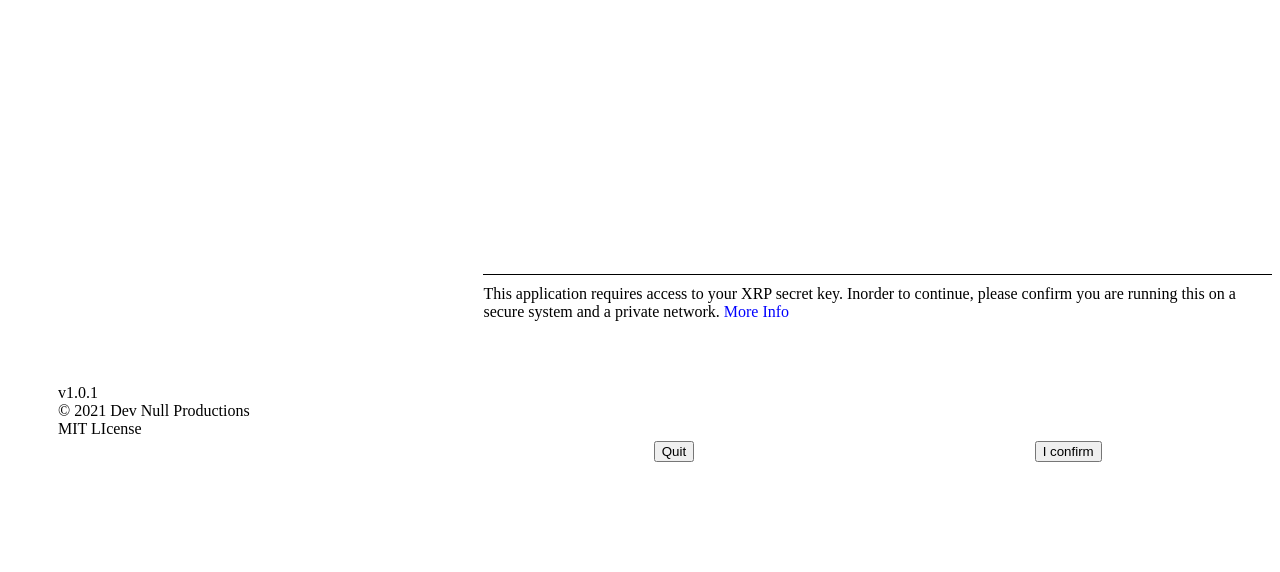
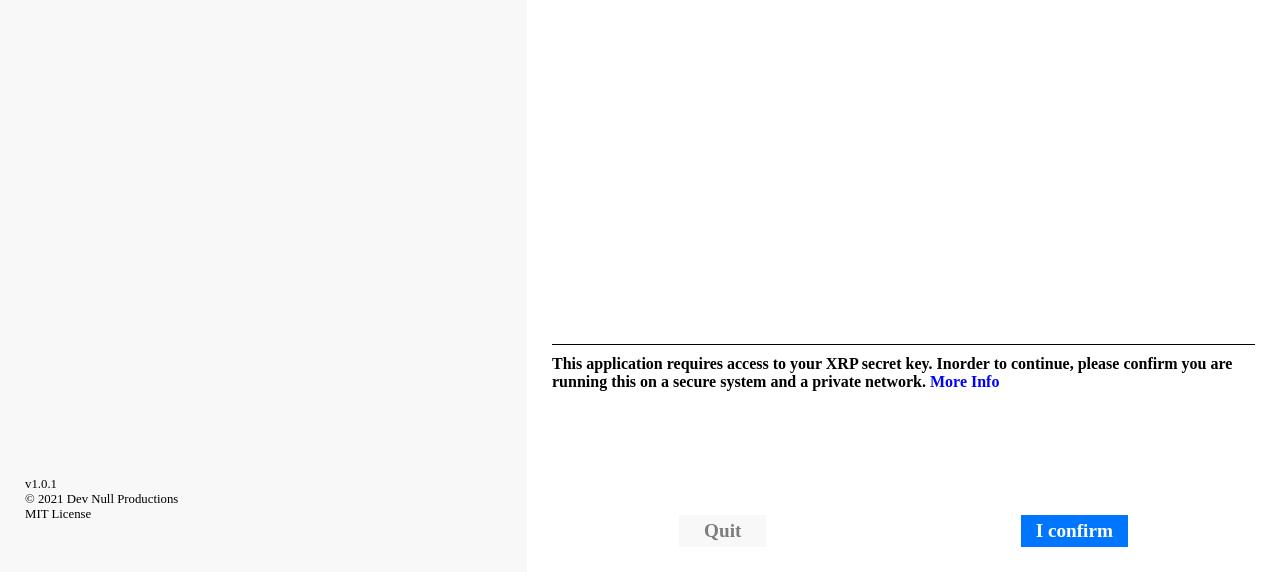
Before and after one commit to DevNullProd/flexrp, an Electron app: page html/splash.html in a window 1280 px wide. Shown: the part 228-800 px from the top of the page. Drawn offline with Linux system fonts and the light colour scheme; a web font is replaced by a local one.

Commit message:
Style new splash and security windows

```diff
--- /dev/null
+++ b/css/common.css
@@ -0,0 +1,13 @@
+@font-face {
+  font-family: "DMSans";
+  src: url("../fonts/DMSans-Regular.ttf") format("truetype");
+}
+
+@font-face {
+  font-family: "Poppins";
+  src: url("../fonts/Poppins-Regular.ttf") format("truetype");
+}
+
+body{
+  margin: 0;
+}
--- a/css/splash.css
+++ b/css/splash.css
@@ -6,42 +6,85 @@
 #splash_left{
   display: flex;
   flex-direction: column;
-  flex-basis: 40%;
-  justify-content: center;
-  padding: 50px;
+  flex-basis: 60%;
+  padding: 0 25px;
+  background: #F8F8F8;
 }
 
 #splash_right{
   display: flex;
   flex-direction: column;
-  justify-content: center;
+  padding: 0 25px;
 }
 
 #splash_logo{
-  flex-basis: 70%
+  font-family: DMSans;
+  font-size: 2.5rem;
+  font-weight: bold;
+  margin-top: 100px;
 }
 
 #splash_logo img{
   width: 20%;
+  vertical-align: middle;
+  margin-right: 5px;
+}
+
+#splash_title{
+  vertical-align: middle;
+}
+
+#splash_info{
+  font-family: Poppins;
+  font-size: 0.8rem;
+  margin-top: auto;
+  margin-bottom: 50px;
 }
 
 #splash_tagline{
-  flex-basis: 50%;
   text-align: center;
+  font-family: Poppins;
+  margin-top: 125px;
 }
 
 #splash_security{
   flex-basis: 20%;
   border-top: 1px solid black;
   padding-top: 10px;
+  font-family: DMSans;
+  font-weight: bold;
+  margin-top: auto;
 }
 
 #splash_controls{
   display: flex;
   justify-content: space-around;
+  margin-bottom: 25px;
 }
 
 #splash_security_moreinfo{
   color: blue;
   cursor: pointer;
 }
+
+#splash_quit{
+  border: 0;
+  background: #F8F8F8;
+  color: #7C7C7C;
+  cursor: pointer;
+  font-family: DMSans;
+  font-size: 1.2rem;
+  font-weight: bold;
+  padding: 5px 25px;
+}
+
+#splash_confirm{
+  border: 0;
+  background: #0076FF;
+  color: white;
+  cursor: pointer;
+  font-family: DMSans;
+  font-size: 1.2rem;
+  font-weight: bold;
+  padding: 5px 15px;
+}
--- a/html/splash.html
+++ b/html/splash.html
@@ -7,6 +7,7 @@
     <meta charset="UTF-8">
     <meta http-equiv="Content-Security-Policy" content="default-src 'self'">
 
+    <link rel="stylesheet" href="../css/common.css" />
     <link rel="stylesheet" href="../css/splash.css" />
     <script type="text/javascript" src="../js/splash.js"></script>
 </head>
@@ -15,14 +16,13 @@
   <div id="splash">
     <div id="splash_left">
       <div id="splash_logo">
-        <img src="../assets/app-icon.png" />
-        FleXRP
+        <img src="../assets/app-icon.png" /><span id="splash_title">FleXRP</span>
       </div>
 
       <div id="splash_info">
         <div id="splash_version"></div>
         <div id="splash_dnp">© 2021 Dev Null Productions</div>
-        <div id="splash_license">MIT LIcense</div>
+        <div id="splash_license">MIT License</div>
       </div>
     </div>
 
--- a/js/security.js
+++ b/js/security.js
@@ -7,7 +7,7 @@ function load_security_partial(){
 }
 
 function wire_up_close(){
-  var close = document.getElementById("close");
+  var close = document.getElementById("security_close");
   close.addEventListener("click",function(e){
     ipcRenderer.send('close_security');
   },false);
--- a/js/splash.js
+++ b/js/splash.js
@@ -1,3 +1,5 @@
+// Splash window dynamic logic
+
 const {ipcRenderer} = require('electron')
 const pkg = require("../package.json")
 
```
Also changed, not shown: css/partials/security.css (+25 -0 lines), css/security.css (added, +13 -0 lines), html/main.html (+1 -0 lines), html/partials/info.html (+0 -8 lines), html/partials/security.html (+20 -4 lines), html/security.html (+2 -3 lines), js/index.js (+8 -4 lines).
